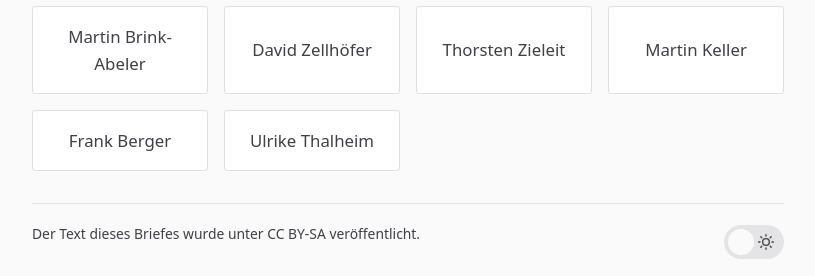
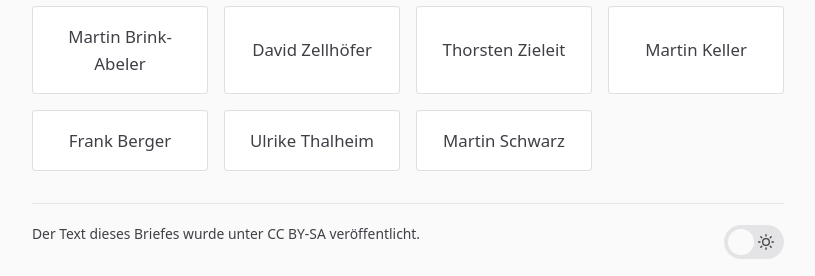
Before and after one commit to itrich/vsh-bleibt, a Jekyll site: the page built from OFFENERBRIEF.md, in a window 1280 px wide and 900 px high, scrolled down 4247 px. Shown: the part 621-897 px from the top of the window, without its empty margins (232-1047 px from the left). Built offline with Jekyll 4.4.1, drawn with Linux system fonts in a browser that asks for light colours.

Commit message:
Update signees.yml

```diff
--- a/_data/signees.yml
+++ b/_data/signees.yml
@@ -20,3 +20,4 @@
 - name: Martin Keller
 - name: Frank Berger
 - name: Ulrike Thalheim
+- name: Martin Schwarz
```
